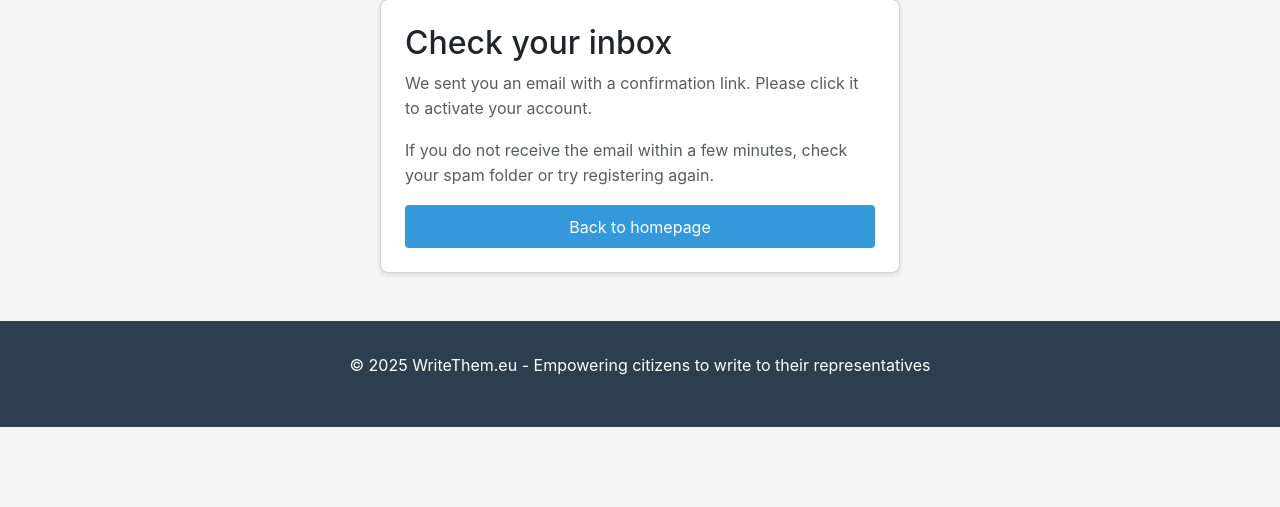
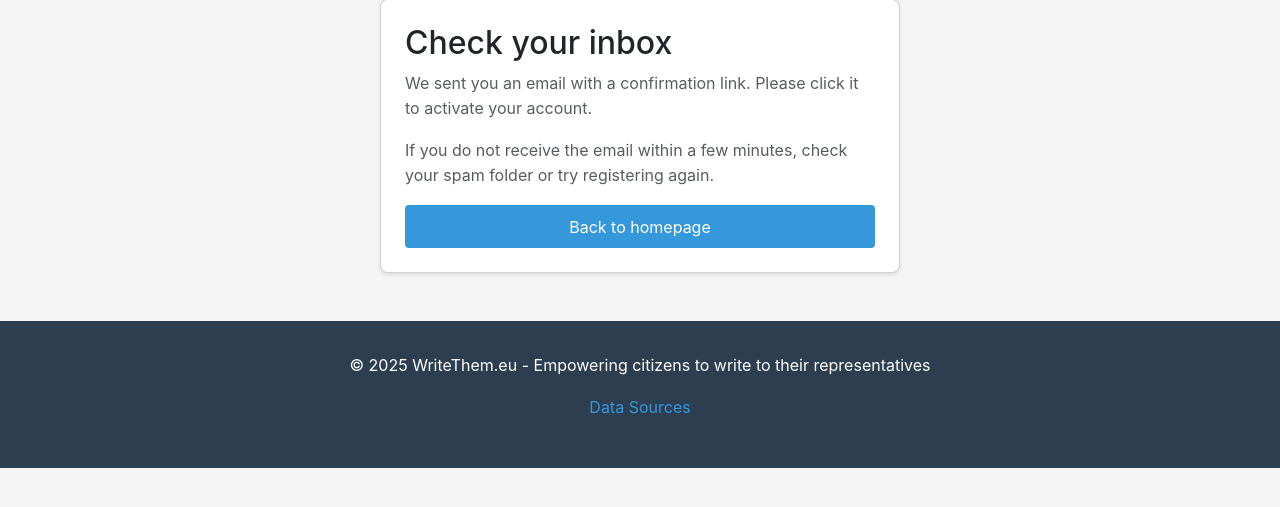
Before and after one commit to j23n/writethemeu, a Django app: page /de/register/confirm/ in a window 1280 px wide. Shown: the part 141-648 px from the top of the page. Run offline with Django 5.2, Linux system fonts and the light colour scheme; some libraries are stand-ins or nearby versions.

Commit message:
feat: add data sources link to site footer
This implements Task 7 from the state-level Wahlkreise data import plan.
Adds a visible link in the footer to the /data-sources/ attribution page
where users can view license information and data sources for electoral
district boundaries.

🤖 Generated with [Claude Code](https://claude.com/claude-code)

Co-Authored-By: Claude <noreply@anthropic.com>

```diff
--- a/website/letters/templates/letters/base.html
+++ b/website/letters/templates/letters/base.html
@@ -180,6 +180,7 @@
     <footer>
         <div class="container">
             <p>&copy; 2025 WriteThem.eu - {% trans "Empowering citizens to write to their representatives" %}</p>
+            <p><a href="{% url 'data_sources' %}" style="color: #3498db; text-decoration: none;">{% trans "Data Sources" %}</a></p>
         </div>
     </footer>
 
```
